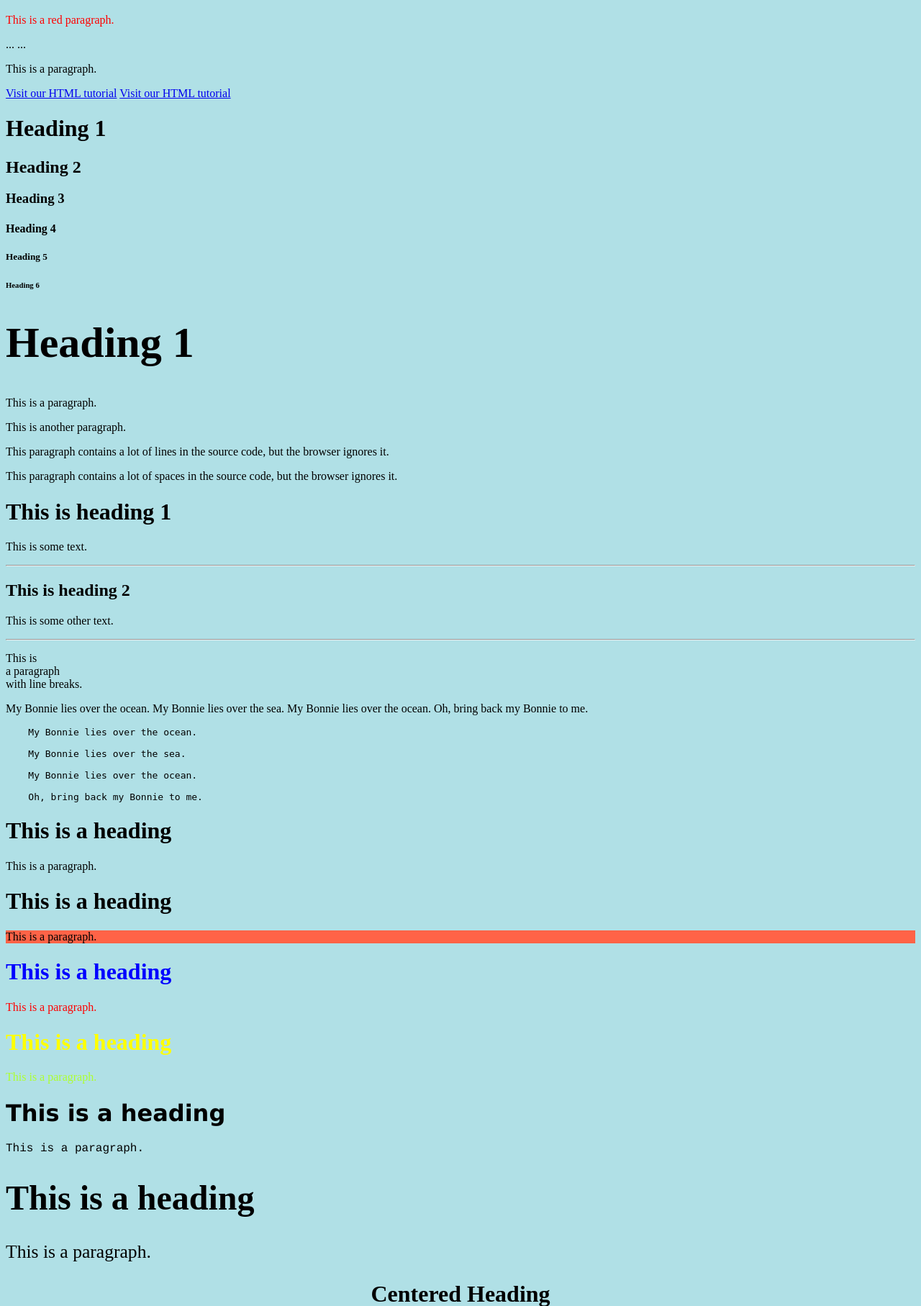
After one commit to enacantik/QS, a Flask app: template novice/03-05/app/templates/html tutorial.html in a window 1280 px wide. The commit adds this page. Shown: the part 3168-4983 px from the top of the page at 72% size. Run offline with Flask 2, Linux system fonts and the light colour scheme; the template is opened without the code that fills it, so the values that code supplies are empty; some libraries are stand-ins or nearby versions.

Commit message:
update teks

```diff
--- a/novice/03-05/app/main.py
+++ b/novice/03-05/app/main.py
@@ -1,4 +1,4 @@
-from flask import Flask, render_template, request
+from flask import Flask, render_template, request, redirect
 import psycopg2
 
 app = Flask(__name__)
@@ -36,5 +36,39 @@ def index():
     # data =["pisang", "jambu", "durian"]
     return render_template("index.html", context=data)
 
+# @app.route("/detail/<buah_id>")
+# def detail(buah_id):
+#     conn = psycopg2.connect(
+#         host="localhost",
+#         database="contoh",
+#         user="postgres",
+#         password="enacantiksekali")
+
+#     curs = conn.cursor()
+#     query = f"select * from buah where id = {buah_id}"
+#     curs.execute(query)
+#     data = curs.fetchone()
+#     curs.close()
+#     conn.close()
+#     print(data)
+#     return render_template("detail.html", context=data)
+
+@app.route("/delete/<buah_id>")
+def detail(buah_id):
+    conn = psycopg2.connect(
+        host="localhost",
+        database="contoh",
+        user="postgres",
+        password="enacantiksekali")
+
+    curs = conn.cursor()
+    query = f"delete from buah where id = {buah_id}"
+    curs.execute(query)
+    conn.commit()
+    curs.close()
+    conn.close()
+    return redirect ("/")
+
+
 if __name__ == "__main__":
     app.run()
--- /dev/null
+++ b/novice/03-05/app/templates/html tutorial.html
@@ -0,0 +1,343 @@
+<!DOCTYPE html>
+<html>
+<head>
+<title>Page Title</title>
+</head>
+<body>
+
+<h1>This is a Heading</h1>
+<p>This is a paragraph.</p>
+
+</body>
+</html>
+
+<!DOCTYPE html>
+<html>
+<body>
+
+<h1>My First Heading</h1>
+
+<p>My first paragraph.</p>
+
+</body>
+</html>
+
+<!DOCTYPE html>
+<html>
+<body>
+
+<h1>My First Heading</h1>
+<p>My first paragraph.</p>
+
+</body>
+</html>
+
+<!DOCTYPE html><!DOCTYPE html>
+
+<h1>This is heading 1</h1>
+<h2>This is heading 2</h2>
+<h3>This is heading 3</h3>
+
+<p>This is a paragraph.</p>
+<p>This is another paragraph.</p>
+
+<a href="https://www.w3schools.com">This is a link</a>
+
+<img src="w3schools.jpg" alt="W3Schools.com" width="104" height="142">
+
+<!DOCTYPE html>
+<html>
+<body>
+
+<h1>My First Heading</h1>
+<p>My first paragraph.</p>
+
+</body>
+</html>
+
+
+<body>
+
+    <h1>My First Heading</h1>
+    <p>My first paragraph.</p>
+
+    </body>
+
+<h1>My First Heading</h1>
+<p>My first paragraph.</p>
+
+<h1>My First Heading</h1>
+
+<p>My first paragraph.</p>
+
+<html>
+<body>
+
+<p>This is a paragraph
+<p>This is a paragraph
+
+</body>
+</html>
+
+<p>This is a <br> paragraph with a line break.</p>
+
+<a href="https://www.w3schools.com">Visit W3Schools</a>
+
+<img src="img_girl.jpg">
+
+
+<img src="img_girl.jpg" width="500" height="600">
+
+<img src="img_girl.jpg" alt="Girl with a jacket">
+
+<img src="img_typo.jpg" alt="Girl with a jacket">
+
+<p style="color:red;">This is a red paragraph.</p>
+
+<!DOCTYPE html>
+<html lang="en">
+<body>
+...
+</body>
+</html>
+
+<!DOCTYPE html>
+<html lang="en-US">
+<body>
+...
+</body>
+</html>
+
+<p title="I'm a tooltip">This is a paragraph.</p>
+
+<a href="https://www.w3schools.com/html/">Visit our HTML tutorial</a>
+
+<a href=https://www.w3schools.com/html/>Visit our HTML tutorial</a>
+
+<p title=About W3Schools>
+
+<p title='John "ShotGun" Nelson'>
+
+<p title="John 'ShotGun' Nelson">
+
+<p title='John "ShotGun" Nelson'>
+
+<p title="John 'ShotGun' Nelson">
+
+<a href="https://www.w3schools.com">Visit W3Schools</a>
+
+<img src="img_girl.jpg">
+
+<img src="img_girl.jpg" width="500" height="600">
+
+<img src="img_girl.jpg" alt="Girl with a jacket">
+
+<img src="img_typo.jpg" alt="Girl with a jacket">
+
+<p style="color:red;">This is a red paragraph.</p>
+
+<!DOCTYPE html>
+<html lang="en">
+<body>
+...
+</body>
+</html>
+
+<!DOCTYPE html>
+<html lang="en-US">
+<body>
+...
+</body>
+</html>
+
+<p title="I'm a tooltip">This is a paragraph.</p>
+
+<a href="https://www.w3schools.com/html/">Visit our HTML tutorial</a>
+
+<a href=https://www.w3schools.com/html/>Visit our HTML tutorial</a>
+
+<p title=About W3Schools>
+
+<p title='John "ShotGun" Nelson'>
+
+<p title="John 'ShotGun' Nelson">
+
+<h1>Heading 1</h1>
+<h2>Heading 2</h2>
+<h3>Heading 3</h3>
+<h4>Heading 4</h4>
+<h5>Heading 5</h5>
+<h6>Heading 6</h6>
+
+<h1 style="font-size:60px;">Heading 1</h1>
+
+<p>This is a paragraph.</p>
+<p>This is another paragraph.</p>
+
+<p>
+    This paragraph
+    contains a lot of lines
+    in the source code,
+    but the browser
+    ignores it.
+    </p>
+
+    <p>
+    This paragraph
+    contains         a lot of spaces
+    in the source         code,
+    but the        browser
+    ignores it.
+    </p>
+
+
+<h1>This is heading 1</h1>
+<p>This is some text.</p>
+<hr>
+<h2>This is heading 2</h2>
+<p>This is some other text.</p>
+<hr>
+
+<p>This is<br>a paragraph<br>with line breaks.</p>
+
+<p>
+    My Bonnie lies over the ocean.
+
+    My Bonnie lies over the sea.
+
+    My Bonnie lies over the ocean.
+
+    Oh, bring back my Bonnie to me.
+  </p>
+
+<pre>
+    My Bonnie lies over the ocean.
+
+    My Bonnie lies over the sea.
+
+    My Bonnie lies over the ocean.
+
+    Oh, bring back my Bonnie to me.
+</pre>
+
+
+<body style="background-color:powderblue;">
+
+    <h1>This is a heading</h1>
+    <p>This is a paragraph.</p>
+
+    </body>
+
+<body>
+
+<h1 style="background-color:powderblue;">This is a heading</h1>
+<p style="background-color:tomato;">This is a paragraph.</p>
+
+</body>
+
+<h1 style="color:blue;">This is a heading</h1>
+<p style="color:red;">This is a paragraph.</p>
+
+<h1 style="color:yellow;">This is a heading</h1>
+<p style="color:greenyellow;">This is a paragraph.</p>
+
+<h1 style="font-family:verdana;">This is a heading</h1>
+<p style="font-family:courier;">This is a paragraph.</p>
+
+<h1 style="font-size:300%;">This is a heading</h1>
+<p style="font-size:160%;">This is a paragraph.</p>
+
+<h1 style="text-align:center;">Centered Heading</h1>
+<p style="text-align:center;">Centered paragraph.</p>
+
+<b>This text is bold</b>
+
+<strong>This text is important!</strong>
+
+<i>This text is italic</i>
+
+<em>This text is emphasized</em>
+
+<small>This is some smaller text.</small>
+
+<p>Do not forget to buy <mark>milk</mark> today.</p>
+
+<p>My favorite color is <del>blue</del> red.</p>
+
+<p>My favorite color is <del>blue</del> <ins>red</ins>.</p>
+
+<p>This is <sub>subscripted</sub> text.</p>
+
+<p>This is <sup>superscripted</sup> text.</p>
+
+<p>Here is a quote from WWF's website:</p>
+<blockquote cite="http://www.worldwildlife.org/who/index.html">
+For 50 years, WWF has been protecting the future of nature.
+The world's leading conservation organization,
+WWF works in 100 countries and is supported by
+1.2 million members in the United States and
+close to 5 million globally.
+</blockquote>
+
+<p>WWF's goal is to: <q>Build a future where people live in harmony with nature.</q></p>
+
+<address>
+Written by John Doe.<br>
+Visit us at:<br>
+Example.com<br>
+Box 564, Disneyland<br>
+USA
+</address>
+
+<p><cite>The Scream</cite> by Edvard Munch. Painted in 1893.</p>
+
+<bdo dir="rtl">This text will be written from right to left</bdo>
+
+<!-- Write your comments here -->
+
+<!-- This is a comment -->
+
+<p>This is a paragraph.</p>
+
+<!-- Remember to add more information here -->
+
+
+<p>This is a paragraph.</p>
+
+<!-- <p>This is another paragraph </p> -->
+
+<p>This is a paragraph too.</p>
+
+
+<p>This is a paragraph.</p>
+<!--
+<p>Look at this cool image:</p>
+<img border="0" src="pic_trulli.jpg" alt="Trulli">
+-->
+<p>This is a paragraph too.</p>
+
+<p>This <!-- great text --> is a paragraph.</p>
+
+<h1 style="background-color:DodgerBlue;">Hello World</h1>
+<p style="background-color:Tomato;">Lorem ipsum...</p>
+
+
+<h1 style="color:Tomato;">Hello World</h1>
+<p style="color:DodgerBlue;">Lorem ipsum...</p>
+<p style="color:MediumSeaGreen;">Ut wisi enim...</p>
+
+
+<h1 style="border:2px solid Tomato;">Hello World</h1>
+<h1 style="border:2px solid DodgerBlue;">Hello World</h1>
+<h1 style="border:2px solid Violet;">Hello World</h1>
+
+<h1 style="background-color:rgb(255, 99, 71);">...</h1>
+<h1 style="background-color:#ff6347;">...</h1>
+<h1 style="background-color:hsl(9, 100%, 64%);">...</h1>
+
+<h1 style="background-color:rgba(255, 99, 71, 0.5);">...</h1>
+<h1 style="background-color:hsla(9, 100%, 64%, 0.5);">...</h1>
+
+<h1 style="color:blue;">A Blue Heading</h1>
+
+<p style="color:red;">A red paragraph.</p>
```
Also changed, not shown: novice/03-05/app/templates/detail.html (added, +18 -0 lines), novice/03-05/app/templates/index.html (+18 -7 lines).
